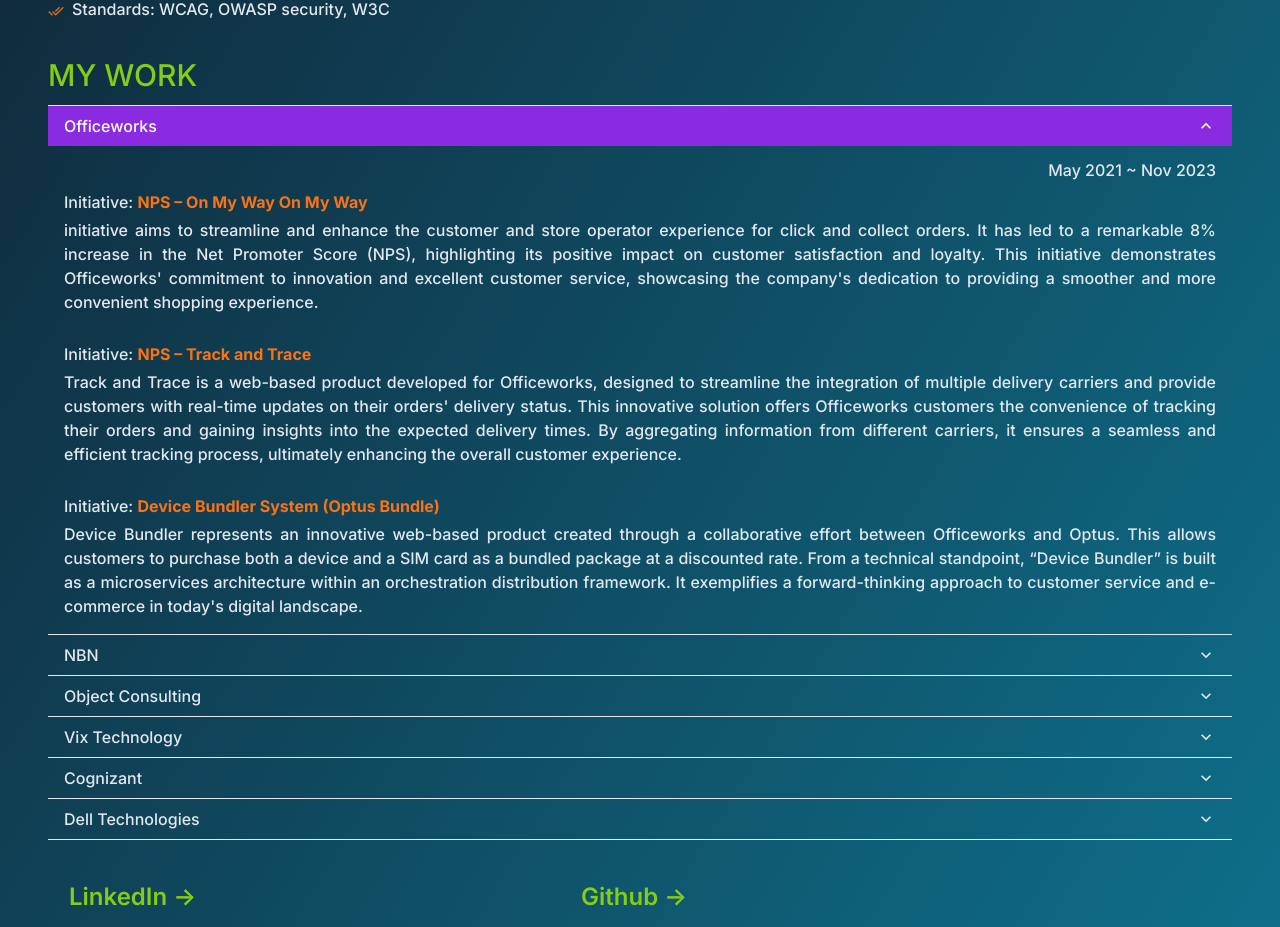
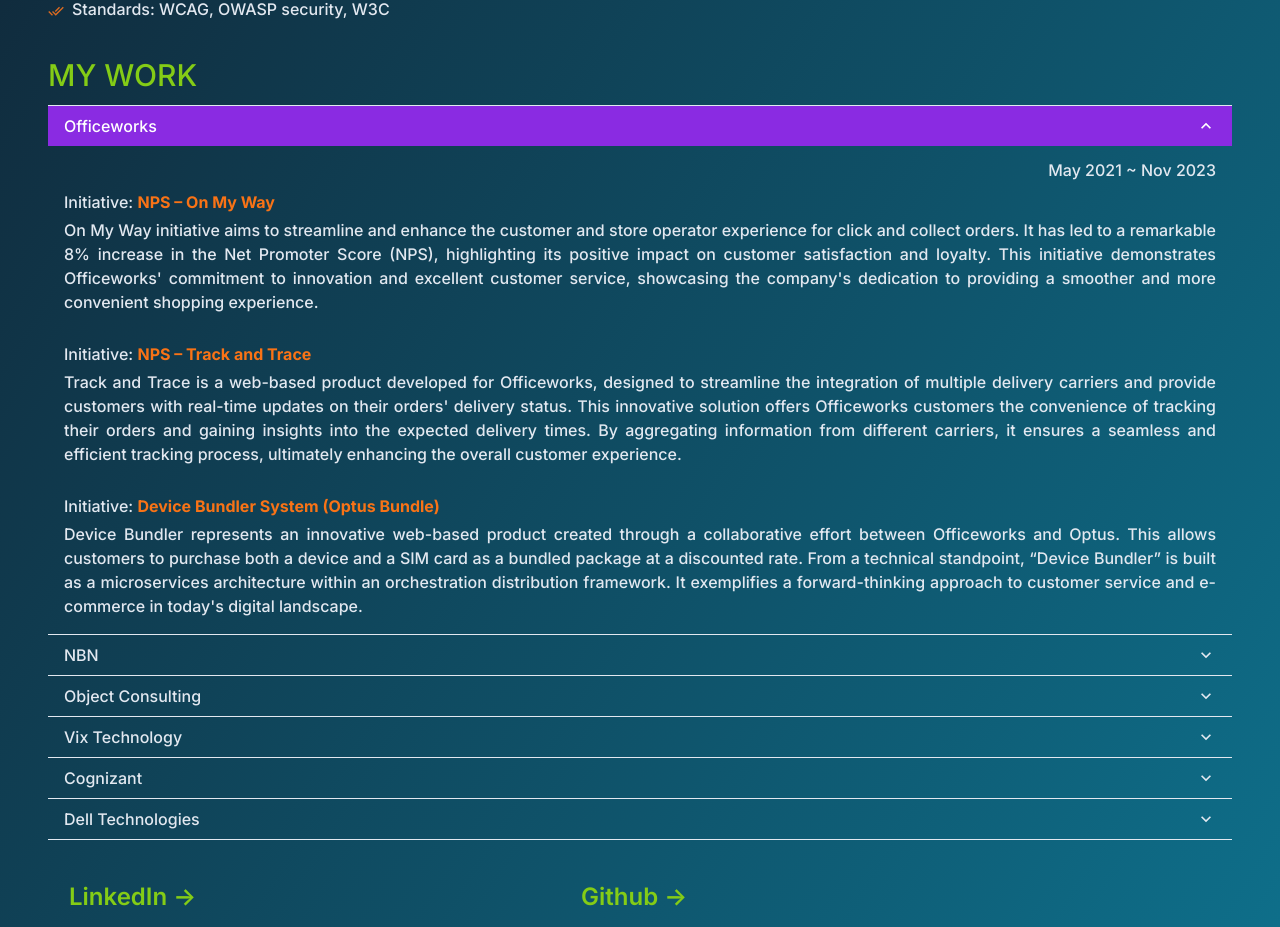
Before and after one commit to cva22/siva-portfolio, a Next.js app: page / in a window 1280 px wide. Shown: the part 893-1820 px from the top of the page. Built offline with nearby package versions, Linux system fonts and the light colour scheme; what @chakra-ui/next-js would draw is missing.

Commit message:
feat: soft scroll added

```diff
--- a/src/app/components/experience.tsx
+++ b/src/app/components/experience.tsx
@@ -1,3 +1,6 @@
+'use client';
+
+import { useState, useEffect, SetStateAction } from 'react';
 import {
   Accordion,
   AccordionItem,
@@ -8,16 +11,36 @@
 } from '@chakra-ui/react';
 
 export default function Accordian() {
+  const [activeIndex, setActiveIndex] = useState(null);
+
+  useEffect(() => {
+    if (activeIndex !== null) {
+      const accordionItem = document.querySelector(
+        `#accordion-button-accordion-item-${activeIndex}`
+      );
+      if (accordionItem) {
+        accordionItem.scrollIntoView({ behavior: 'smooth' });
+      }
+    }
+  }, [activeIndex]);
+
+  const handleAccordionClick = (index: any) => {
+    setActiveIndex(index === activeIndex ? null : index);
+  };
+
   return (
     <div className='basis-36 text-justify'>
       <div>
         <h2 className='text-3xl text-lime-500 py-3'>MY WORK</h2>
       </div>
-
+      {/* defaultIndex={[0]} */}
       <Accordion allowToggle defaultIndex={[0]}>
-        <AccordionItem>
+        <AccordionItem id='accordion-item-0'>
           <h2>
-            <AccordionButton _expanded={{ bg: 'blueviolet', color: 'white' }}>
+            <AccordionButton
+              _expanded={{ bg: 'blueviolet', color: 'white' }}
+              onClick={() => handleAccordionClick(0)}
+            >
               <Box as='span' flex='1' textAlign='left'>
                 Officeworks
               </Box>
@@ -30,17 +53,16 @@
               May 2021 ~ Nov 2023
             </Box>
             <div className='py-1'>
-              Initiative:{' '}
-              <b className='text-orange-500'>NPS – On My Way On My Way</b>
+              Initiative: <b className='text-orange-500'>NPS – On My Way</b>
             </div>
-            initiative aims to streamline and enhance the customer and store
-            operator experience for click and collect orders. It has led to a
-            remarkable 8% increase in the Net Promoter Score (NPS), highlighting
-            its positive impact on customer satisfaction and loyalty. This
-            initiative demonstrates Officeworks&apos; commitment to innovation
-            and excellent customer service, showcasing the company&apos;s
-            dedication to providing a smoother and more convenient shopping
-            experience.
+            On My Way initiative aims to streamline and enhance the customer and
+            store operator experience for click and collect orders. It has led
+            to a remarkable 8% increase in the Net Promoter Score (NPS),
+            highlighting its positive impact on customer satisfaction and
+            loyalty. This initiative demonstrates Officeworks&apos; commitment
+            to innovation and excellent customer service, showcasing the
+            company&apos;s dedication to providing a smoother and more
+            convenient shopping experience.
           </AccordionPanel>
           <AccordionPanel pb={4}>
             <div className='py-1'>
@@ -75,9 +97,12 @@
           </AccordionPanel>
         </AccordionItem>
 
-        <AccordionItem>
+        <AccordionItem id='accordion-item-1'>
           <h2>
-            <AccordionButton _expanded={{ bg: 'blueviolet', color: 'white' }}>
+            <AccordionButton
+              _expanded={{ bg: 'blueviolet', color: 'white' }}
+              onClick={() => handleAccordionClick(1)}
+            >
               <Box as='span' flex='1' textAlign='left'>
                 NBN
               </Box>
@@ -139,9 +164,12 @@
           </AccordionPanel>
         </AccordionItem>
 
-        <AccordionItem>
+        <AccordionItem id='accordion-item-2'>
           <h2>
-            <AccordionButton _expanded={{ bg: 'blueviolet', color: 'white' }}>
+            <AccordionButton
+              _expanded={{ bg: 'blueviolet', color: 'white' }}
+              onClick={() => handleAccordionClick(2)}
+            >
               <Box as='span' flex='1' textAlign='left'>
                 Object Consulting
               </Box>
@@ -195,9 +223,12 @@
           </AccordionPanel>
         </AccordionItem>
 
-        <AccordionItem>
+        <AccordionItem id='accordion-item-3'>
           <h2>
-            <AccordionButton _expanded={{ bg: 'blueviolet', color: 'white' }}>
+            <AccordionButton
+              _expanded={{ bg: 'blueviolet', color: 'white' }}
+              onClick={() => handleAccordionClick(3)}
+            >
               <Box as='span' flex='1' textAlign='left'>
                 Vix Technology
               </Box>
@@ -219,9 +250,12 @@
           </AccordionPanel>
         </AccordionItem>
 
-        <AccordionItem>
+        <AccordionItem id='accordion-item-4'>
           <h2>
-            <AccordionButton _expanded={{ bg: 'blueviolet', color: 'white' }}>
+            <AccordionButton
+              _expanded={{ bg: 'blueviolet', color: 'white' }}
+              onClick={() => handleAccordionClick(4)}
+            >
               <Box as='span' flex='1' textAlign='left'>
                 Cognizant
               </Box>
@@ -254,9 +288,12 @@
           </AccordionPanel>
         </AccordionItem>
 
-        <AccordionItem>
+        <AccordionItem id='accordion-item-5'>
           <h2>
-            <AccordionButton _expanded={{ bg: 'blueviolet', color: 'white' }}>
+            <AccordionButton
+              _expanded={{ bg: 'blueviolet', color: 'white' }}
+              onClick={() => handleAccordionClick(5)}
+            >
               <Box as='span' flex='1' textAlign='left'>
                 Dell Technologies
               </Box>
```
